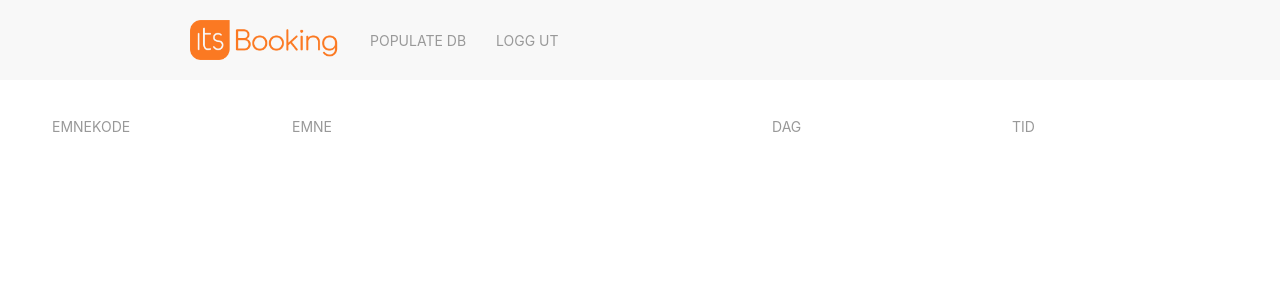
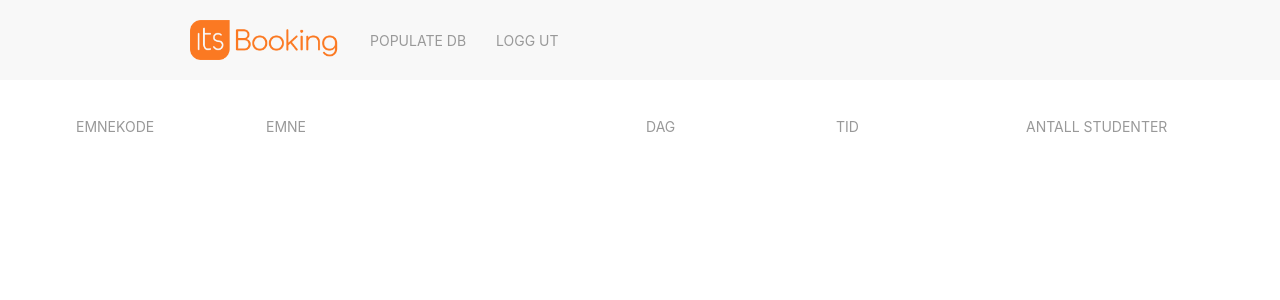
Before and after one commit to MattisTrygstad/Programvareutvikling-itsBooking, a Django app: template booking/templates/booking/assistant_reservation_list.html in a window 1280 px wide. Shown: the top 300 px of the page. Run offline with Django 3.2, Linux system fonts and the light colour scheme; the template is opened without the code that fills it, so the values that code supplies are empty.

Commit message:
Assistant can now view number of students pr bookinginterval

```diff
--- a/booking/templates/booking/assistant_reservation_list.html
+++ b/booking/templates/booking/assistant_reservation_list.html
@@ -3,20 +3,23 @@
 {% block body %}
 <style>
 td {font-size: 16px;}
-#hei {color:red;}
+#header {width:95%; margin-left: 2%;}
 </style>
 
     <div class = "uk-container uk-container-medium">
-        <table class="uk-table uk-table-middle ">
+
+            <table class="uk-table uk-table-middle" id="header">
                 <thead>
                     <tr>
                         <th class="uk-width-small">Emnekode</th>
                         <th class="uk-width-medium">Emne</th>
                         <th class="uk-width-small">Dag</th>
                         <th class="uk-width-small">Tid</th>
+                        <th class="uk-width-small">Antall studenter</th>
                     </tr>
                 </thead>
             </table>
+
         {% for bookinginterval in object_list %}
                 <ul uk-accordion>
                     <li>
@@ -27,6 +30,7 @@ td {font-size: 16px;}
                                     <td class="uk-width-medium">{{ bookinginterval.course }}</td>
                                     <td class="uk-width-small">{{ bookinginterval.get_day_display|nob_day}}</td>
                                     <td class="uk-width-small">{{ bookinginterval.start }} - {{ bookinginterval.end }}</td>
+                                    <td class="uk-width-small">{{ bookinginterval|student_count}}</td>
                                 </tr>
                             </table>
                         </a>
--- a/itsBooking/templatetags/helpers.py
+++ b/itsBooking/templatetags/helpers.py
@@ -36,3 +36,11 @@ def first_name(user):
     if user.first_name:
         return user.first_name.split(" ")[0]
     return user.username
+
+@register.filter('student_count')
+def student_count_in_reservation_interval(bookinginterval):
+    count=0;
+    for reservation in bookinginterval.reservation_intervals.all():
+        if reservation.connections.first()!=None:
+            count+=1;
+    return  count
```
Lines whose indentation alone changed are shown as unchanged.
